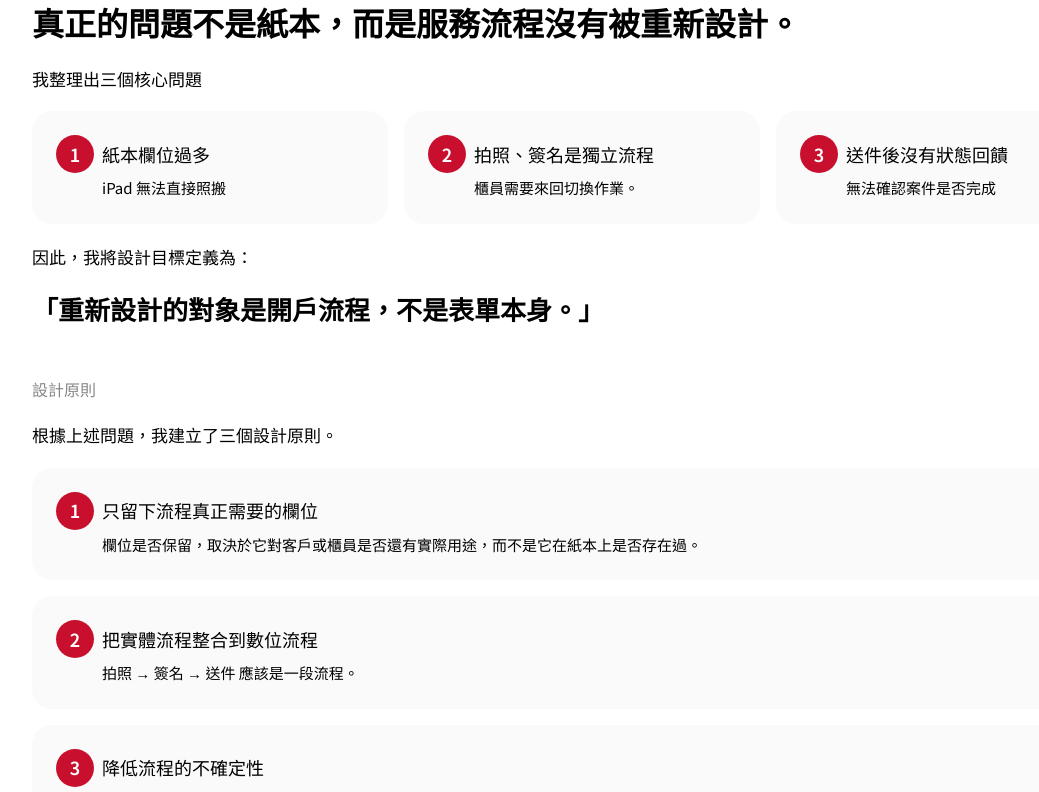
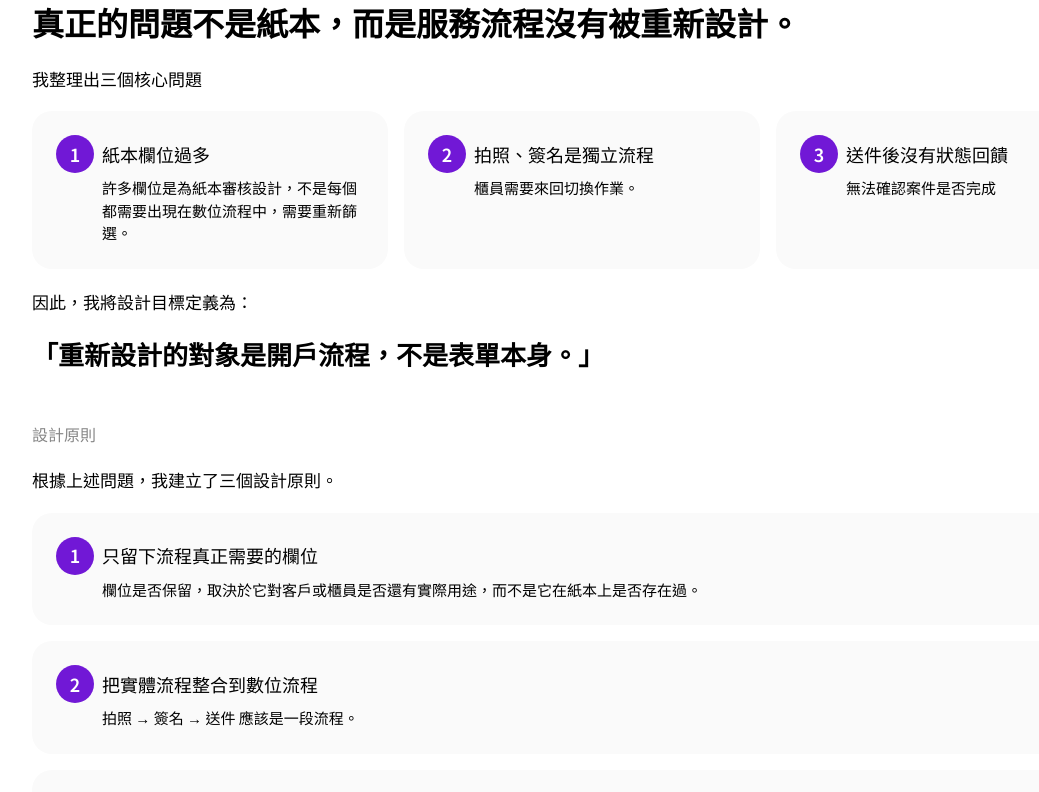
Before and after one commit to hsiangyin/hsiangyin.github.io, a React (Vite) app: page /works/sinotrade in a window 1280 px wide. Shown: the part 3140-3932 px from the top of the page, without its empty margins (58-1097 px from the left). Built offline with nearby package versions, Linux system fonts and the light colour scheme.

Commit message:
Update Sinotrade case study copy and accent color
Rewrite the "紙本欄位過多" problem description, update the 營業員 outcome
copy, and change the number-badge accent color from red to purple.

```diff
--- a/src/pages/SinotradePage.tsx
+++ b/src/pages/SinotradePage.tsx
@@ -11,7 +11,7 @@ const fadeUp: Variants = {
   visible: { opacity: 1, y: 0, transition: { duration: 0.55, ease: 'easeOut' } },
 }
 
-const ACCENT = '#C8102E'
+const ACCENT = '#7118d6'
 
 /* ── data ────────────────────────────────────────────── */
 
@@ -24,7 +24,7 @@ const goals = [
 ]
 
 const problems = [
-  { title: '紙本欄位過多',       desc: 'iPad 無法直接照搬' },
+  { title: '紙本欄位過多',       desc: '許多欄位是為紙本審核設計，不是每個都需要出現在數位流程中，需要重新篩選。' },
   { title: '拍照、簽名是獨立流程', desc: '櫃員需要來回切換作業。' },
   { title: '送件後沒有狀態回饋', desc: '無法確認案件是否完成' },
 ]
@@ -57,7 +57,7 @@ const decisions = [
 ]
 
 const outcomes = [
-  { role: '營業員',   desc: '更容易協助客戶完成開戶，也能追蹤後續送件與審核狀態。' },
+  { role: '營業員',   desc: '不需要在紙本、拍照 App、系統之間來回切換，能更順暢地引導客戶完成開戶。' },
   { role: '客戶',   desc: '減少重複填寫相同資料的負擔，開戶流程更清楚。' },
   { role: '對作業流程', desc: '降低紙本錯誤，讓資料、附件與簽名更容易整合。' },
 ]
```
